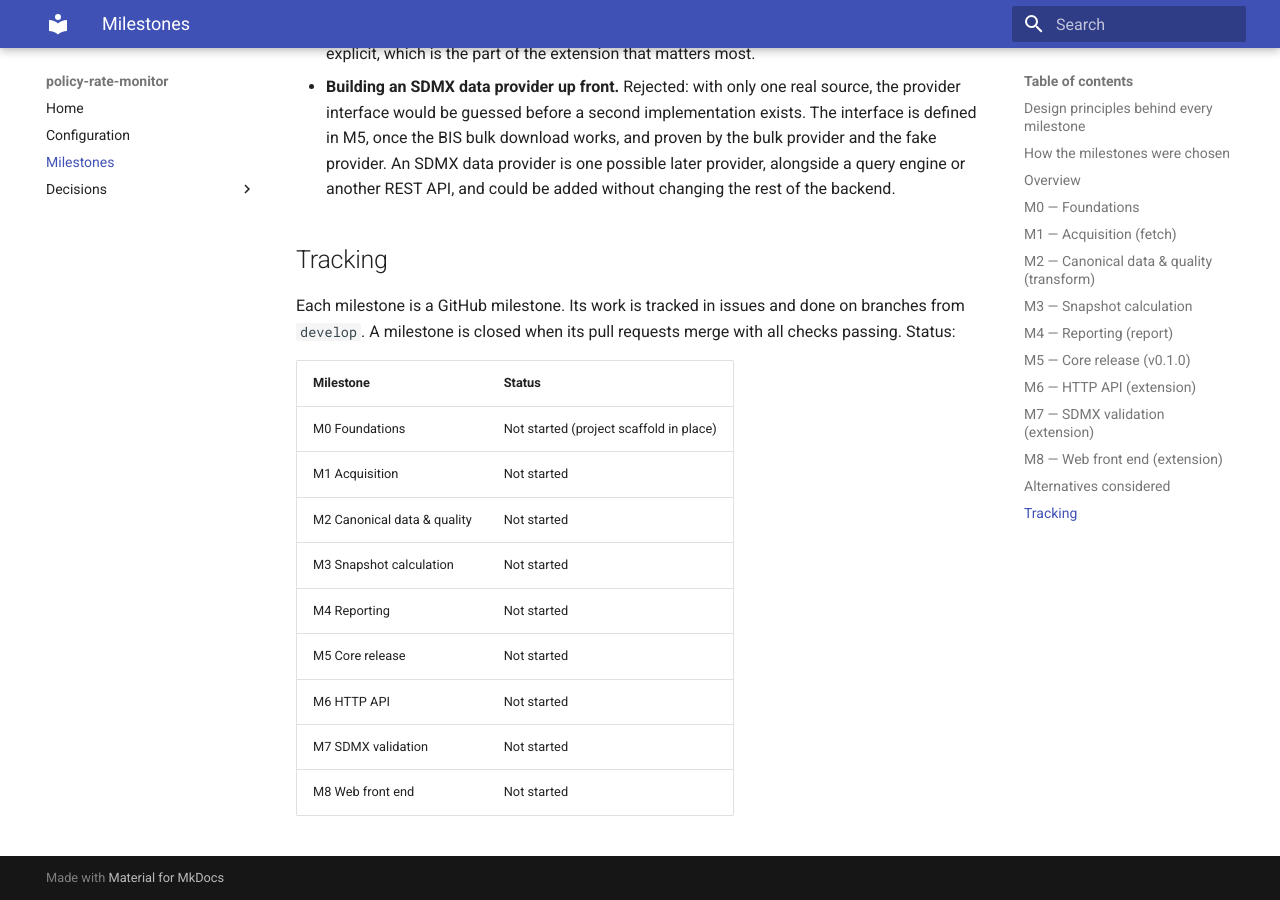
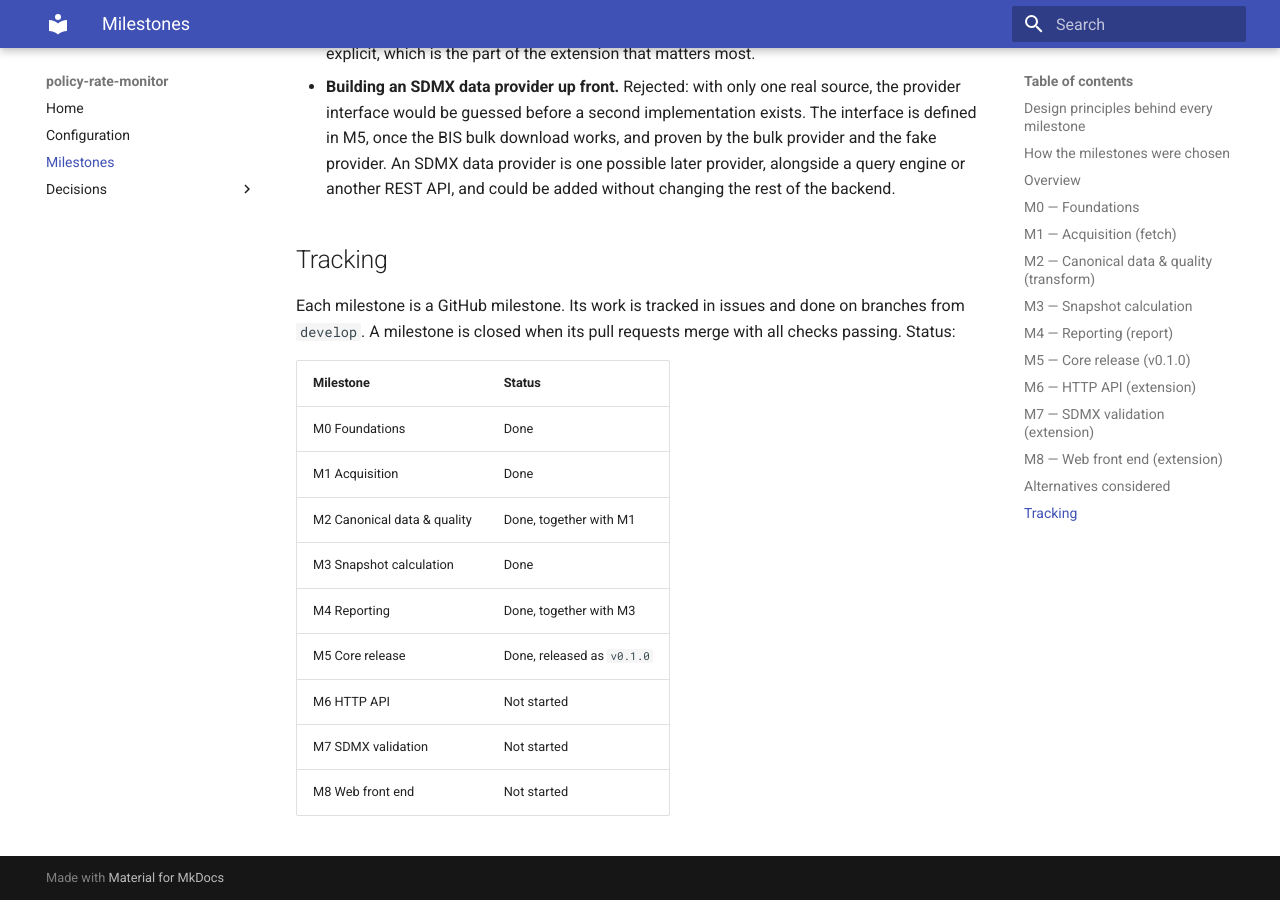
Before and after one commit to andrea-dm/policy-rate-monitor, an MkDocs documentation site: the page built from docs/milestones.md, in a window 1280 px wide and 900 px high, scrolled down 11323 px. Built offline with MkDocs 1.6.1 and Material for MkDocs 9.7.7, drawn with Linux system fonts in a browser that asks for light colours.

Commit message:
docs: mark M0–M5 done

```diff
--- a/docs/milestones.md
+++ b/docs/milestones.md
@@ -428,12 +428,12 @@ Each milestone is a GitHub milestone. Its work is tracked in issues and done on
 
 | Milestone | Status |
 |---|---|
-| M0 Foundations | Not started (project scaffold in place) |
-| M1 Acquisition | Not started |
-| M2 Canonical data & quality | Not started |
-| M3 Snapshot calculation | Not started |
-| M4 Reporting | Not started |
-| M5 Core release | Not started |
+| M0 Foundations | Done |
+| M1 Acquisition | Done |
+| M2 Canonical data & quality | Done, together with M1 |
+| M3 Snapshot calculation | Done |
+| M4 Reporting | Done, together with M3 |
+| M5 Core release | Done, released as `v0.1.0` |
 | M6 HTTP API | Not started |
 | M7 SDMX validation | Not started |
 | M8 Web front end | Not started |
```
